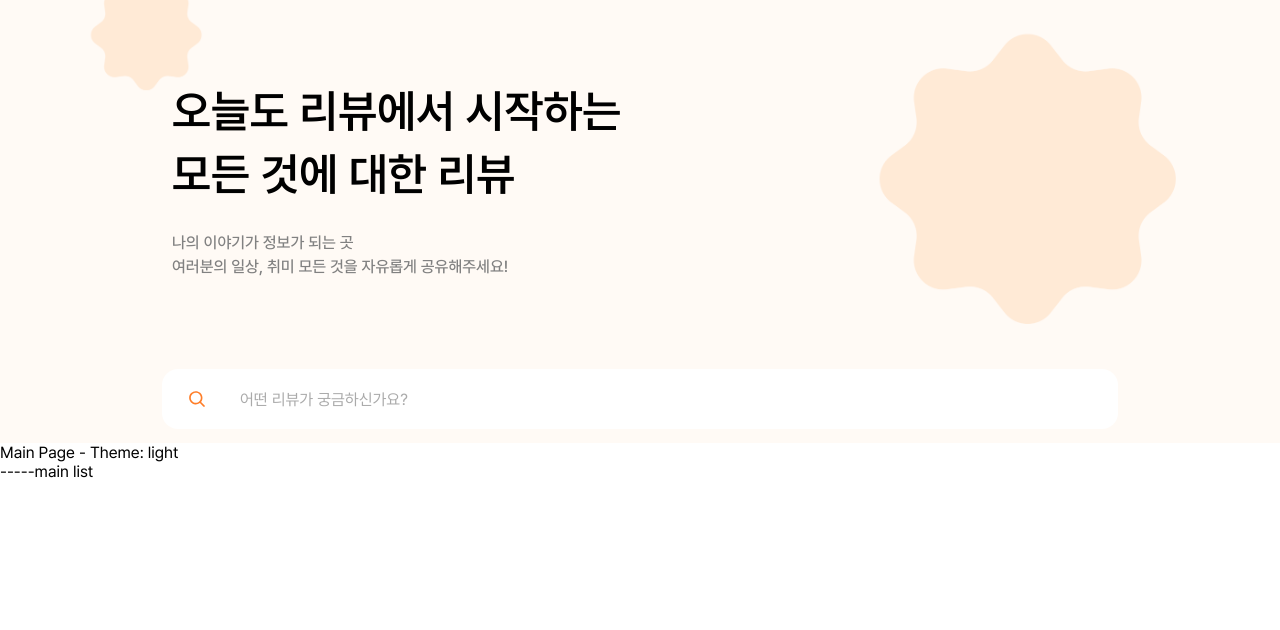
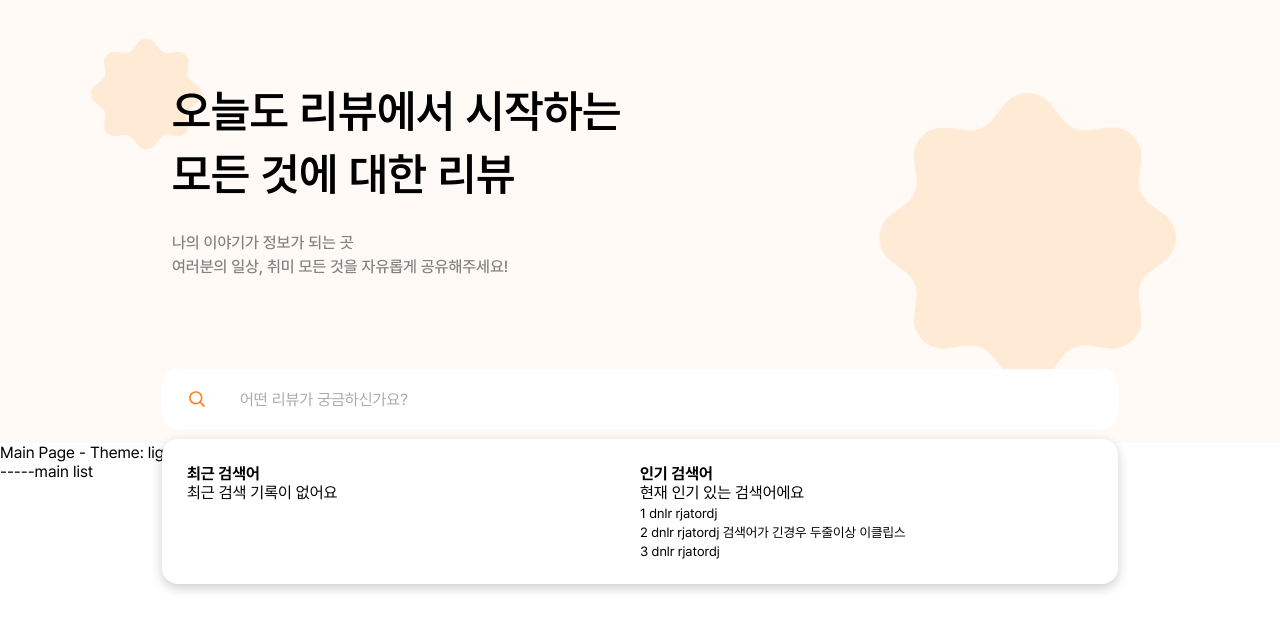
Before and after one commit to namoo93/today-review-duck2, a Next.js app: page /main in a window 1280 px wide. Both pictures are taken after a click on the button 197 px from the left and 399 px from the top of the page. Shown: the top 630 px of the page. Built offline with nearby package versions, Linux system fonts and the light colour scheme.

Commit message:
드롭다운 컴포넌트 추가, 검색시 드롭다운 리스트

```diff
--- a/src/app/_components/atoms/DropDown.tsx
+++ b/src/app/_components/atoms/DropDown.tsx
@@ -1,74 +1,51 @@
-import { Button, Icon } from ".";
+import { useEffect, useRef } from "react";
 import styles from "./_css/dropdown.module.css";
-import dropDownIcon from "@/../../public/icon/icon-arrow.svg";
 
-export type DropDownItemProps = {
-  key: string;
-  title: string;
-  onClick: () => void;
-};
+interface DropdownProps {
+  isOpen: boolean;
+  onClose: () => void;
+  position?: "left" | "right" | "center";
+  height?: string;
+  margin?: string;
+  scrollable?: boolean;
+  children: React.ReactNode;
+}
 
-type Props = {
-  list: DropDownItemProps[];
-  buttonText: string;
-  width?: string;
-  height?: string;
-  buttonWidth?: string;
-  buttonHeight?: string;
-  showDropDown: boolean;
-  setShowDropDown: React.Dispatch<React.SetStateAction<boolean>>;
-  disabled?: boolean;
-};
-export default function DropDown({
-  showDropDown,
-  setShowDropDown,
-  list,
-  buttonText,
-  width,
-  height,
-  buttonWidth,
-  buttonHeight = "35px",
-  disabled,
-}: Props) {
+export default function Dropdown({
+  isOpen,
+  onClose,
+  position = "center",
+  height = "auto",
+  margin,
+  scrollable = false,
+  children,
+}: DropdownProps) {
+  const dropdownRef = useRef<HTMLDivElement>(null);
+
+  useEffect(() => {
+    function handleClickOutside(event: MouseEvent) {
+      if (
+        dropdownRef.current &&
+        !dropdownRef.current.contains(event.target as Node)
+      ) {
+        onClose();
+      }
+    }
+    if (isOpen) {
+      document.addEventListener("mousedown", handleClickOutside);
+    }
+    return () => document.removeEventListener("mousedown", handleClickOutside);
+  }, [isOpen, onClose]);
+
   return (
-    <div className={styles.component}>
-      <Button
-        width={buttonWidth}
-        height={buttonHeight}
-        fontSize="14px"
-        borderRadius="7px"
-        onClick={() => setShowDropDown(!showDropDown)}
-        disabled={disabled}
-        buttonType={"button"}
-        transparent
-      >
-        <span className={"elipsis_1_lines"}>{buttonText}</span>
-        <Icon
-          className={`${styles.icon_position} ${
-            showDropDown ? styles.icon_arrow_motion : ""
-          }`}
-          src={dropDownIcon}
-          alt="드롭다운 아이콘"
-          width={"30px"}
-          height={"30px"}
-        />
-      </Button>
-      {showDropDown && (
-        <ul
-          className={styles.dropdown_list}
-          style={{ width: width, height: height }}
-          onMouseLeave={() => setShowDropDown(false)}
-        >
-          {list.map((item) => (
-            <li key={item.key} className={styles.list_item}>
-              <span className={styles.list_item_bullets}>{item.key}</span>
-              <button className={styles.button} onClick={item.onClick}>
-                <span className="elipsis_1_lines">{item.title}</span>
-              </button>
-            </li>
-          ))}
-        </ul>
-      )}
+    <div
+      ref={dropdownRef}
+      className={`${styles.dropdown} ${isOpen ? styles.open : ""} ${
+        styles[position]
+      } ${scrollable ? styles.scrollable : ""}`}
+      style={{ height, margin }}
+    >
+      {children}
     </div>
   );
 }
--- a/src/app/_components/atoms/_css/dropdown.module.css
+++ b/src/app/_components/atoms/_css/dropdown.module.css
@@ -1,80 +1,35 @@
-.component {
-  position: relative;
-	display: flex;
-	width: 100%;
-	border-bottom: 1px solid var(--primary-color);
+.dropdown {
+  position: absolute;
+  top: 0;
+  margin-top: 10px;
+  background: white;
+  border-radius: 16px;
+  box-shadow: 0 4px 12px rgba(0, 0, 0, 0.2);
+  padding: 10px;
+  z-index: 8;
+  transition: opacity 0.2s ease-in-out, transform 0.2s ease-in-out;
+  display: none;
+  width: 100%; /* 기본 너비 */
 }
 
-.component  > button {
-	display: flex;
-	width: 100%;
-	justify-content: flex-start;
-	padding:  0 30px 0 15px;
-	position: relative;
-}
-.component > button >  .icon_position {
-position: absolute !important;
-right: 5px;
-transition: all 0.1s;
-transform: rotate(180deg);
-}
-.component  > button > span {
-	font-size: 15px;
-	padding-left: 2px;
-	text-align: left;
-	font-weight: normal;
+.dropdown.open {
+  display: inline-block;
 }
 
-.icon_arrow_motion {
-	transform: rotate(0deg) !important;
+.left {
+  left: 0;
 }
 
-.dropdown_list {
-  position: absolute;
-  top: 36px;
-  left: 50%;
-	width: 100%;
-  transform: translateX(-50%);
-  background-color: #fff;
-  /* border: 1px solid var(--border-color); */
-	box-shadow: rgba(0, 0, 0, 0.08) 0px 4px 8px;
-  border-radius: 5px;
-  overflow: hidden;
-  z-index: 1;
+.right {
+  right: 0;
 }
 
-.list_item {
-  width: 100%;
-  display: flex;
-  align-items: center;
-	padding: 10px 40px;
-	cursor: pointer;
-	overflow: hidden;
-}
-.list_item_bullets {
-	letter-spacing: 0.1px;
-	width: 40px;
-	font-weight: bold;
-	font-size: 16px;
-	display: flex;
-}
-.component  .button {
-	display: flex;
-	flex: 1 0 0;
-	align-items: center;
-  border: none;
-  background-color: transparent;
-  color: var(--color-gray);
-  transition: all 0.1s;
-	cursor: pointer;
-
-}
-.component  .button span {
-	font-size: 15px;
-	font-weight: normal;
-	text-align: left;
+.center {
+  left: 50%;
+  transform: translateX(-50%);
 }
 
-.list_item:hover {
-  background-color: var(--list-hover-bg-color);
+.scrollable {
+  overflow-y: auto;
+  max-height: 500px;
 }
--- a/src/app/main/_components/Banner.tsx
+++ b/src/app/main/_components/Banner.tsx
@@ -1,32 +1,12 @@
 "use client";
 import styles from "../_css/banner.module.css";
 import { useRecoilState } from "recoil";
-import { onSearchPageState, themeState } from "@/app/_recoil";
-import { Search } from "@/app/_components/atoms";
-import { useState } from "react";
+import { themeState } from "@/app/_recoil";
+
+import BannerSearch from "./BannerSearch";
 
 export default function Banner() {
   const [theme] = useRecoilState(themeState);
-  const [searchValue, setSearchValue] = useState<string>("");
-  const [, setOnSearchPage] = useRecoilState(onSearchPageState);
-
-  const searchHandler = (e: React.KeyboardEvent<HTMLInputElement>) => {
-    if (e.key === "Enter" && searchValue !== "") {
-      console.log("검색 실행:", searchValue);
-      setOnSearchPage(true);
-    }
-
-    if (e.key === "Backspace" || searchValue === "") {
-      console.log("검색 값 초기화");
-      setOnSearchPage(false);
-    }
-  };
-  const searchButtonHandler = () => {
-    if (searchValue !== "") {
-      console.log("검색 실행:", searchValue);
-      setOnSearchPage(true);
-    }
-  };
 
   return (
     <section className={styles.page}>
@@ -44,15 +24,7 @@ export default function Banner() {
           여러분의 일상, 취미 모든 것을 자유롭게 공유해주세요!
         </p>
 
-        <div className={styles.search_input_wrap}>
-          <Search
-            value={searchValue}
-            onChange={(e) => setSearchValue(e.target.value)}
-            onKeyDown={(e) => searchHandler(e)}
-            onClick={() => searchButtonHandler()}
-            placeholder="어떤 리뷰가 궁금하신가요?"
-          />
-        </div>
+        <BannerSearch />
       </div>
     </section>
   );
--- /dev/null
+++ b/src/app/main/_components/BannerSearch.tsx
@@ -0,0 +1,108 @@
+"use client";
+import styles from "../_css/bannersearch.module.css";
+import { useRecoilState } from "recoil";
+import { DropDown, Search } from "@/app/_components/atoms";
+import { useState } from "react";
+import { onSearchPageState } from "@/app/_recoil";
+import { useRouter } from "next/navigation";
+
+export default function BannerSearch() {
+  const [, setOnSearchPage] = useRecoilState(onSearchPageState);
+  const router = useRouter();
+  const [searchHistory, setSearchHistory] = useState<string[]>([]);
+  const [searchValue, setSearchValue] = useState<string>("");
+  const [isOpen, setIsOpen] = useState(false);
+
+  const searchHandler = (e: React.KeyboardEvent<HTMLInputElement>) => {
+    if (e.key === "Enter" && searchValue !== "") {
+      console.log("검색 실행:", searchValue);
+      setOnSearchPage(true);
+
+      resetSearch();
+    }
+
+    if (e.key === "Backspace" || searchValue === "") {
+      console.log("검색 값 초기화");
+      setOnSearchPage(false);
+    }
+  };
+  const searchButtonHandler = () => {
+    if (!searchValue.trim()) return;
+
+    console.log("검색 실행:", searchValue);
+    resetSearch();
+  };
+
+  const handleReSearch = (term: string) => {
+    setSearchValue(term);
+    searchButtonHandler();
+  };
+
+  //초기화 함수
+  const resetSearch = () => {
+    setOnSearchPage(true);
+    // 검색어 기록 추가 (중복 방지)
+    setSearchHistory((prev) =>
+      prev.includes(searchValue) ? prev : [searchValue, ...prev]
+    );
+
+    //초기화
+    setIsOpen(false);
+    setSearchValue("");
+  };
+
+  return (
+    <div
+      className={styles.search_input_wrap}
+      onClick={() => setIsOpen((prev) => !prev)}
+    >
+      <Search
+        value={searchValue}
+        onChange={(e) => setSearchValue(e.target.value)}
+        onKeyDown={(e) => searchHandler(e)}
+        onClick={() => searchButtonHandler()}
+        placeholder="어떤 리뷰가 궁금하신가요?"
+      />
+      <DropDown
+        margin="70px 0 0 0"
+        isOpen={isOpen}
+        onClose={() => setIsOpen(false)}
+      >
+        <div className={styles.list_wrap}>
+          <div className={styles.list_box}>
+            <strong>최근 검색어</strong>
+            <span>최근 검색 기록이 없어요</span>
+            <ul>
+              {searchHistory.map((term, index) => (
+                <li key={index} onClick={() => handleReSearch(term)}>
+                  {term}
+                </li>
+              ))}
+            </ul>
+          </div>
+          <div className={styles.list_box}>
+            <strong>인기 검색어</strong>
+            <span>현재 인기 있는 검색어에요</span>
+            <ol>
+              <li>
+                <button type="button" onClick={() => {}}>
+                  1 dnlr rjatordj{" "}
+                </button>
+              </li>
+              <li>
+                <button type="button" onClick={() => {}}>
+                  2 dnlr rjatordj 검색어가 긴경우 두줄이상 이클립스{" "}
+                </button>
+              </li>
+              <li>
+                <button type="button" onClick={() => {}}>
+                  3 dnlr rjatordj{" "}
+                </button>
+              </li>
+            </ol>
+          </div>
+        </div>
+      </DropDown>
+    </div>
+  );
+}
--- a/src/app/main/_css/banner.module.css
+++ b/src/app/main/_css/banner.module.css
@@ -1,9 +1,8 @@
 .banner_wrap {
   width: 100%;
   height: 443px;
-  overflow: hidden;
   background-size: contain;
-  background-position: 50% -40px;
+  background-position: center;
   background-repeat: no-repeat;
   /* transition: background 0.3s ease-in-out; */
 }
@@ -37,16 +36,3 @@
   color: #818181;
   padding-bottom: 90px;
 }
-
-.search_input_wrap {
-  height: 60px;
-  padding: 0 20px;
-  padding-right: 50px;
-  margin: 0 auto;
-  width: 956px;
-  border: none;
-  background-color: #fff;
-  display: flex;
-  align-items: center;
-  border-radius: 16px;
-}
--- /dev/null
+++ b/src/app/main/_css/bannersearch.module.css
@@ -0,0 +1,24 @@
+.search_input_wrap {
+  height: 60px;
+  padding: 0 20px;
+  padding-right: 50px;
+  margin: 0 auto;
+  width: 956px;
+  border: none;
+  background-color: #fff;
+  display: flex;
+  align-items: center;
+  border-radius: 16px;
+  position: relative;
+}
+
+.list_wrap {
+  display: flex;
+  justify-content: space-between;
+  padding: 15px;
+}
+.list_box {
+  width: 50%;
+  display: flex;
+  flex-direction: column;
+}
```
